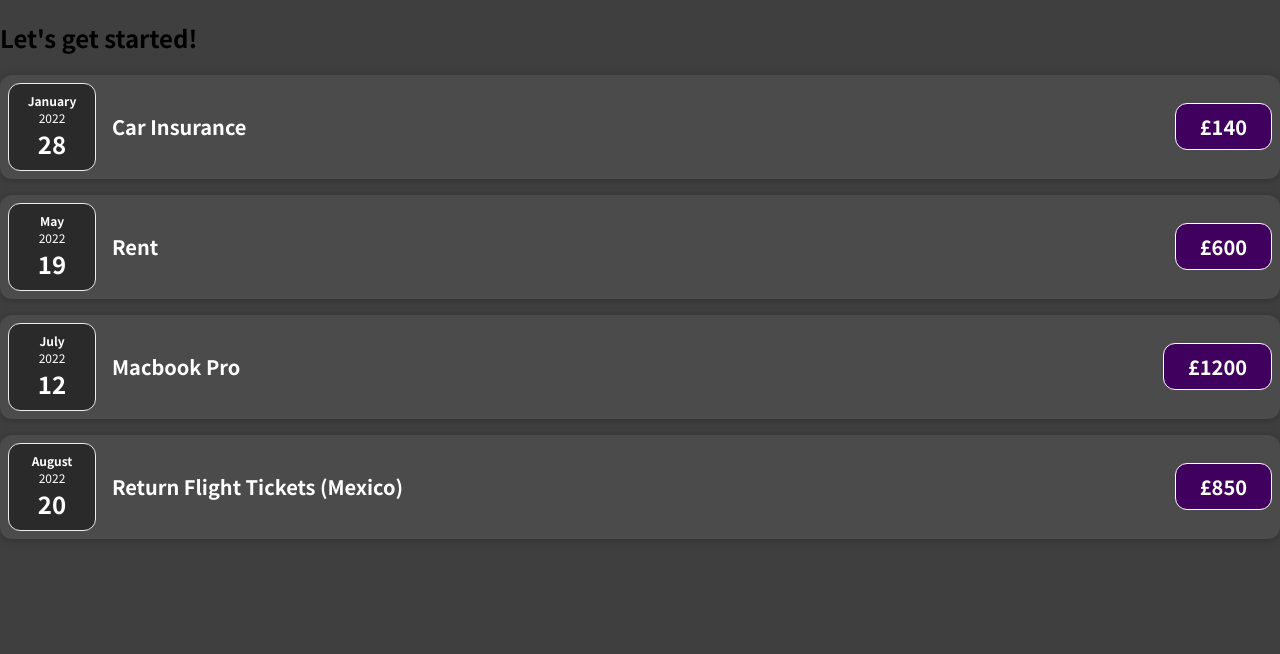
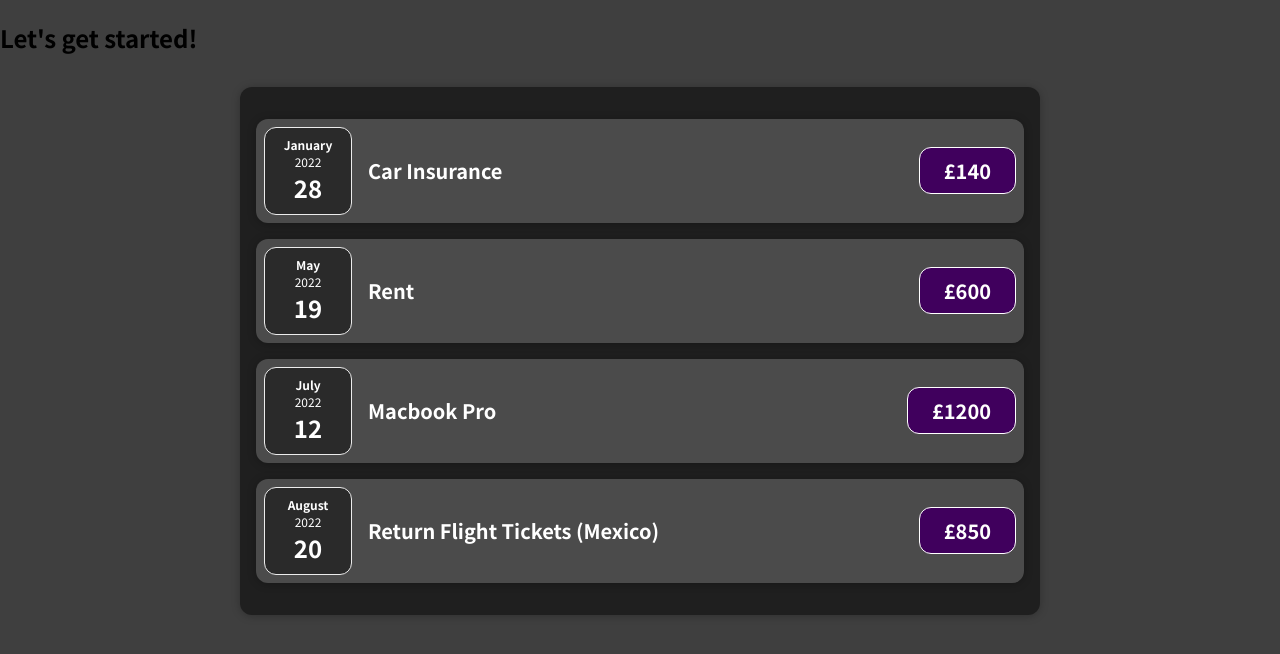
Before and after one commit to cafeorea/react-expense-tracker, a JavaScript app: page / in a window 1280 px wide. Shown: the top 654 px of the page. Built offline with nearby package versions, Linux system fonts and the light colour scheme.

Commit message:
Changed component file system

```diff
--- a/src/App.js
+++ b/src/App.js
@@ -1,4 +1,4 @@
-import Expense from "./components/Expense";
+import Expense from "./components/Expenses/Expense";
 
 function App() {
   const expenses = [
--- a/src/components/Expense.css
+++ b/src/components/Expenses/Expense.css
@@ -4,6 +4,4 @@
   margin: 2rem auto;
   width: 50rem;
   max-width: 95%;
-  border-radius: 12px;
-  box-shadow: 0 1px 8px rgba(0, 0, 0, 0.25);
 }
--- a/src/components/Expense.js
+++ b/src/components/Expenses/Expense.js
@@ -1,9 +1,10 @@
 import ExpenseItem from "./ExpenseItem";
 import "./Expense.css";
+import Card from "../UI/Card";
 
 function Expense(props) {
   return (
-    <div>
+    <Card className="expenses">
       <ExpenseItem
         title={props.item[0].title}
         amount={props.item[0].amount}
@@ -24,7 +25,7 @@ function Expense(props) {
         amount={props.item[3].amount}
         date={props.item[3].date}
       />
-    </div>
+    </Card>
   );
 }
 
--- a/src/components/ExpenseItem.js
+++ b/src/components/Expenses/ExpenseItem.js
@@ -1,6 +1,6 @@
 import "./ExpenseItem.css";
 import ExpenseDate from "./ExpenseDate";
-import Card from "./Card";
+import Card from "../UI/Card";
 
 function ExpenseItem(props) {
   return (
```
Also changed, not shown: src/components/Expenses/ExpenseDate.css (renamed from src/components/ExpenseDate.css), src/components/Expenses/ExpenseDate.js (renamed from src/components/ExpenseDate.js), src/components/Expenses/ExpenseItem.css (renamed from src/components/ExpenseItem.css), src/components/UI/Card.css (renamed from src/components/Card.css), src/components/UI/Card.js (renamed from src/components/Card.js), 1 other file (tests, documents, lock files or other folders).
